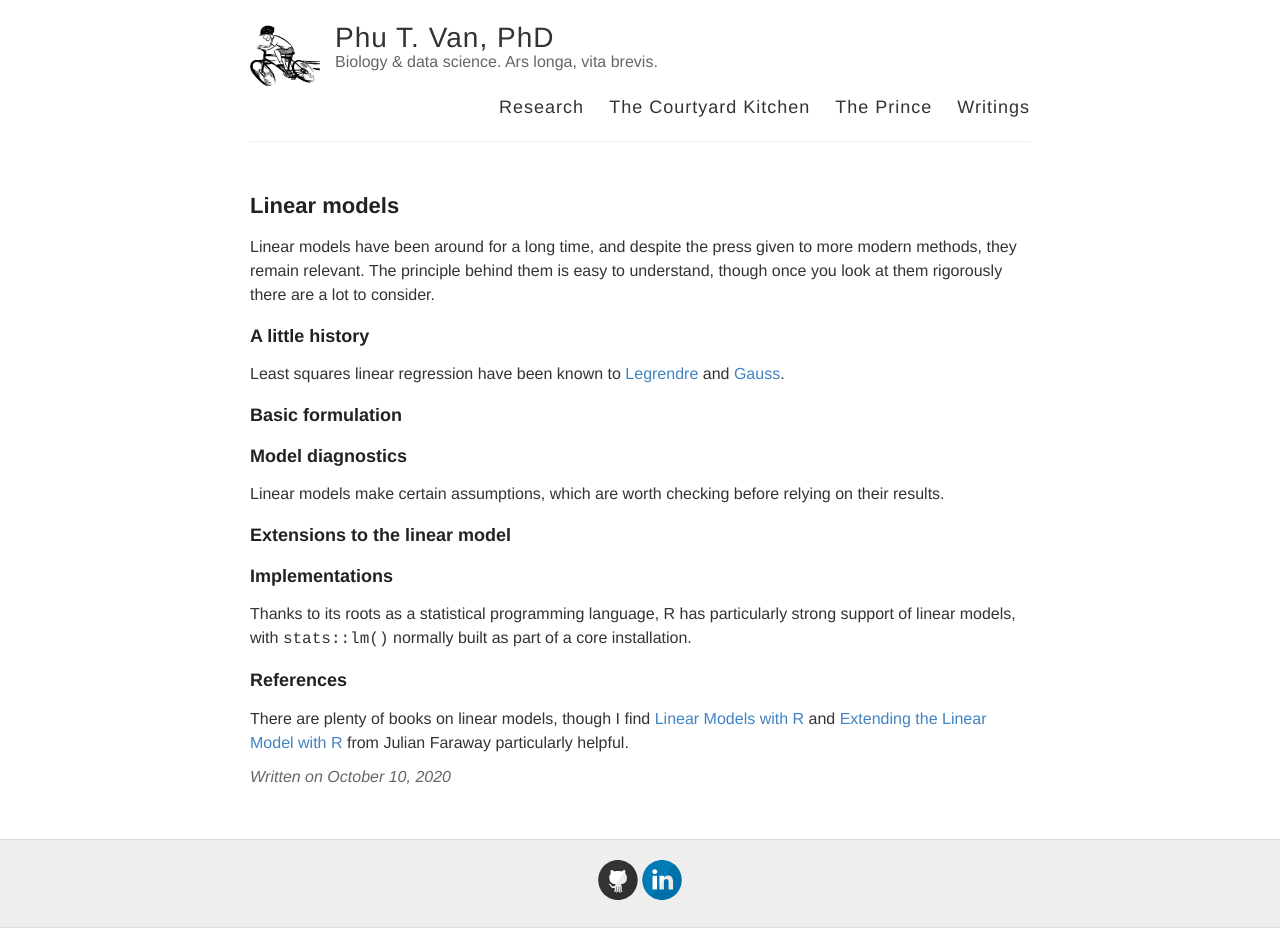
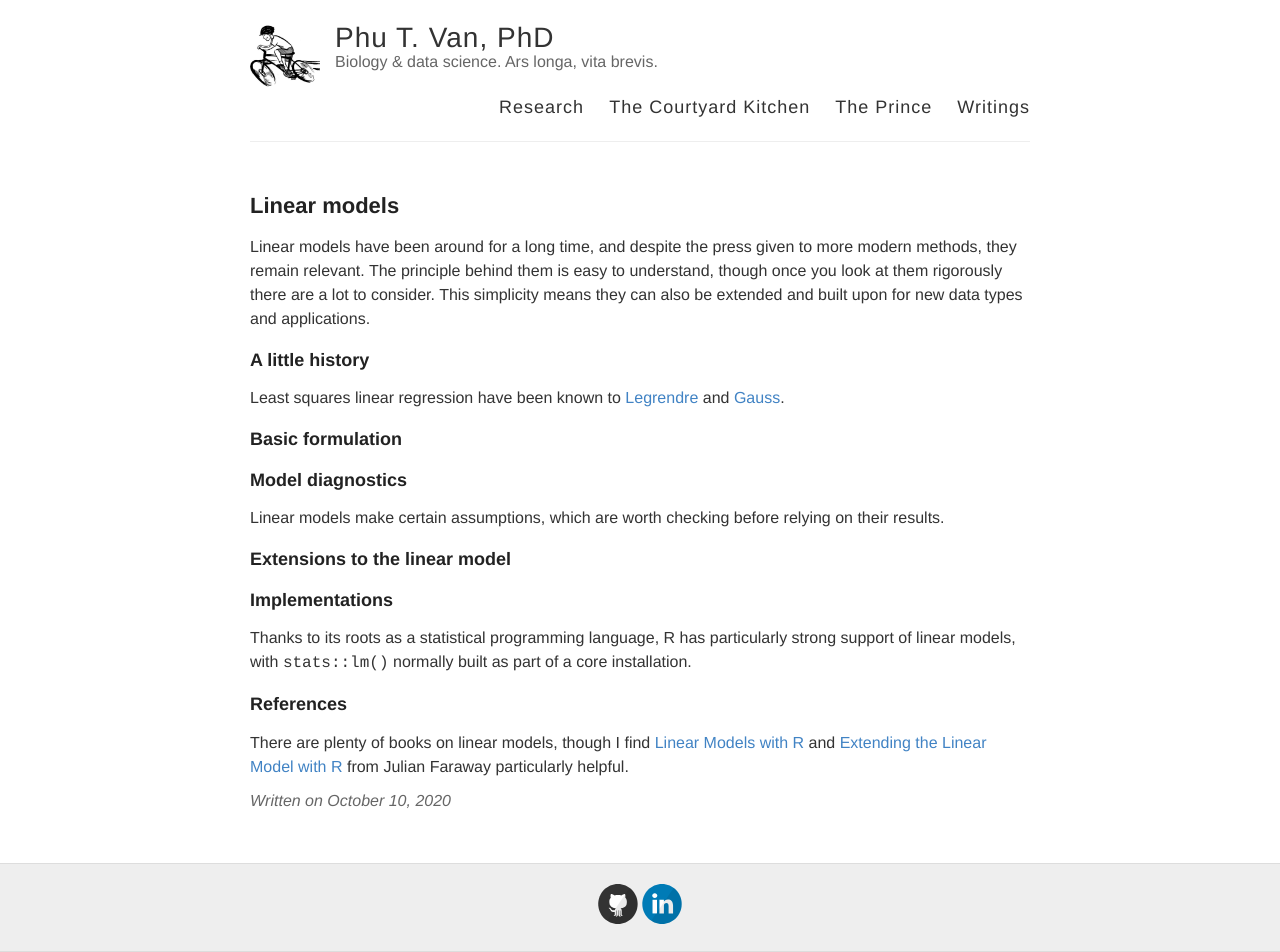
Before and after one commit to ptvan/ptvan.github.io, a Jekyll site: the page built from _posts/2020-10-10-linear-models.md, in a window 1280 px wide. Built offline with Jekyll 4.4.1, drawn with Linux system fonts in a browser that asks for light colours; before the commit the page ends 928 px from its top, so only the background shows below that.

Commit message:
updated intro blurb

```diff
--- a/_posts/2020-10-10-linear-models.md
+++ b/_posts/2020-10-10-linear-models.md
@@ -3,7 +3,7 @@
 title: Linear models
 ---
 
-Linear models have been around for a long time, and despite the press given to more modern methods, they remain relevant. The principle behind them is easy to understand, though once you look at them rigorously there are a lot to consider.
+Linear models have been around for a long time, and despite the press given to more modern methods, they remain relevant. The principle behind them is easy to understand, though once you look at them rigorously there are a lot to consider. This simplicity means they can also be extended and built upon for new data types and applications.
 
 ### A little history
 
```
